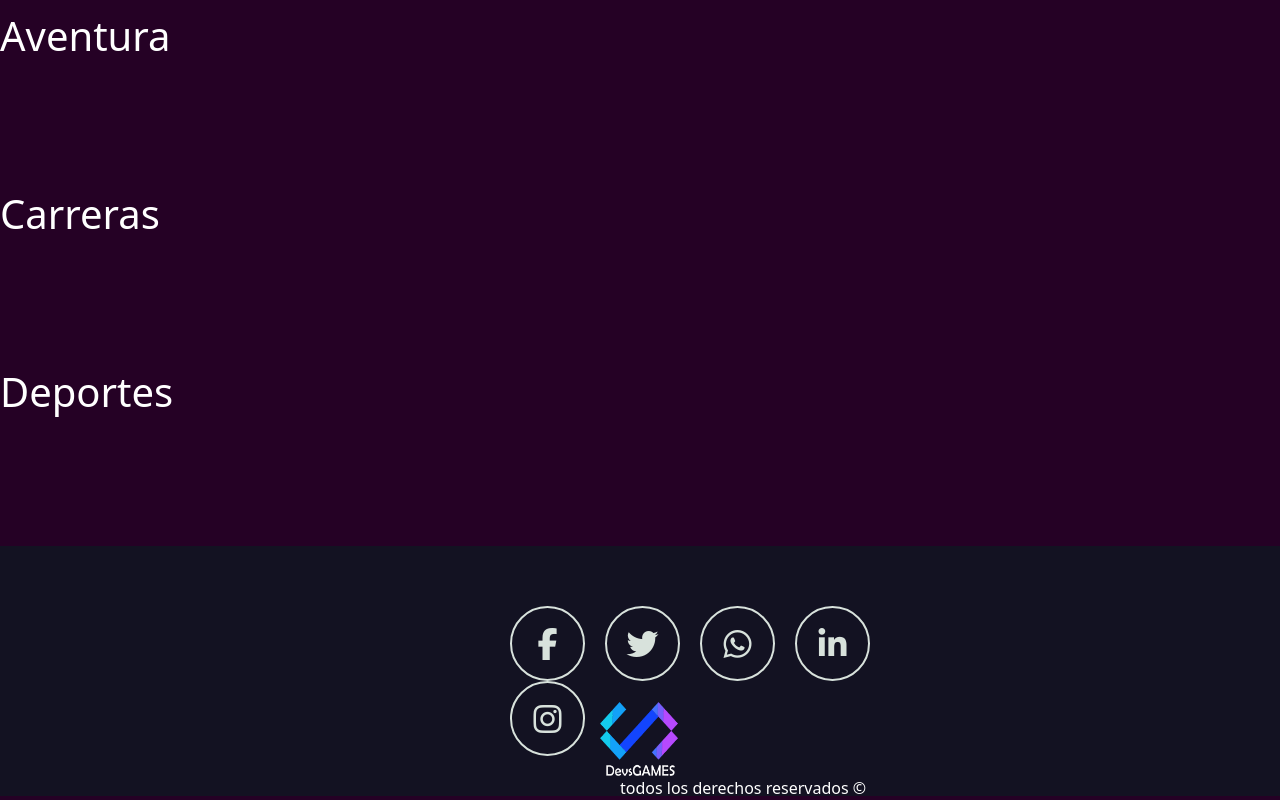
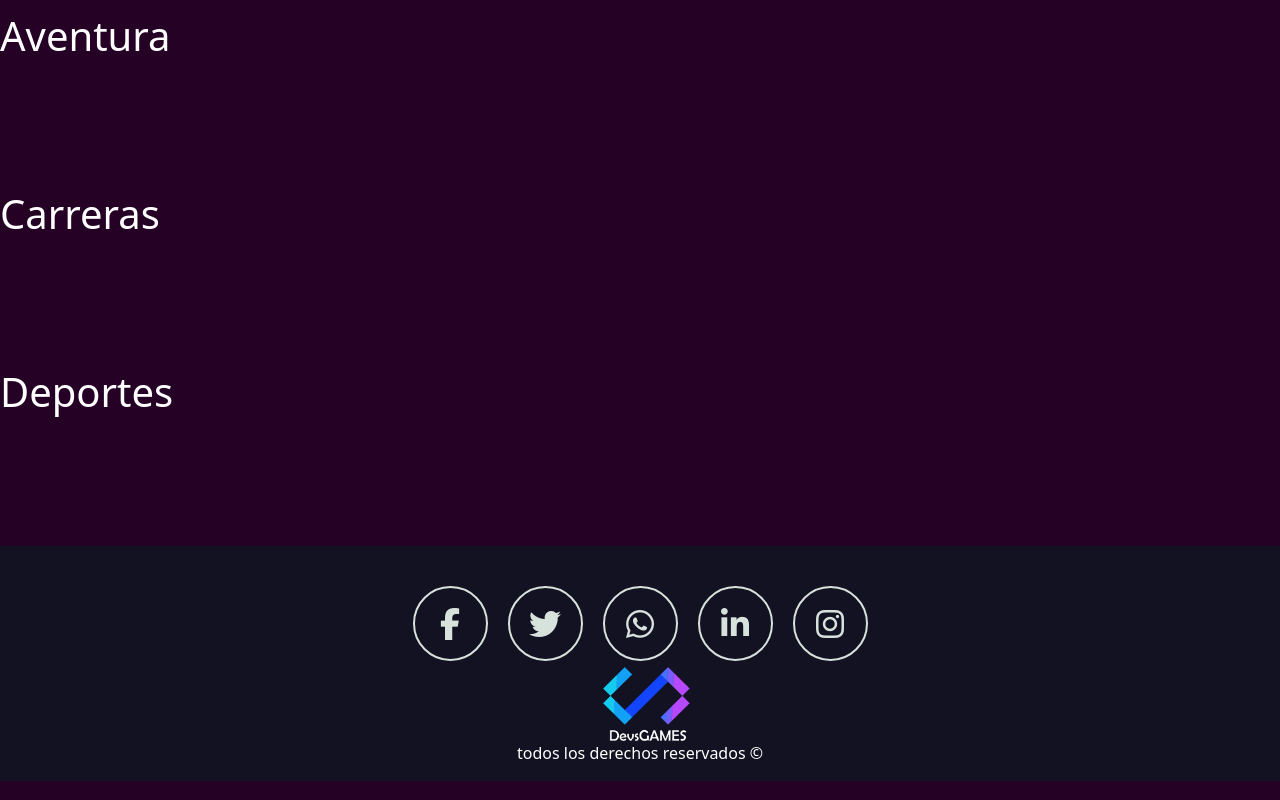
Before and after one commit to FranciscoEscobar19/2da-Entrega, a plain HTML site: page index.html in a window 1280 px wide. Shown: the part 303-1103 px from the top of the page. Drawn offline with nearby package versions, Linux system fonts and the light colour scheme; no server answers; a script that the page names is missing.

Commit message:
Realizando estilos de footer

```diff
--- a/CSS/style.css
+++ b/CSS/style.css
@@ -168,15 +168,14 @@ span{
 }
 footer{
     background-color: #131222;
-    height: 250px;
-    padding: 60px 0;
+    padding-top: 40px;
+
 }
 .redes{
     text-align: center;
     bottom: 10px;
     height: 50%;
-    margin-left: 500px;
-    margin-right: 400px;
+
 }
 .redes a{
     width: 75px;
@@ -245,17 +244,19 @@ footer{
     text-shadow: 0 0 15px #bc2a8d;
     transition: all 0.5s ease;
 }
+
 .devsgames{
     height: 80px;
     width: 80px;
-    margin-top: 25px;
-    margin-right: 200px;
-    margin-left: -280px;
+    display: flex;
+    justify-content: center;
+    margin-left: 32%;
+    margin-right: 50%;
 }
 .derechos{
     align-content: center;
     align-items: center;
-    padding-left: 620px;
+    padding-left: px;
 
 
 }
--- a/index.html
+++ b/index.html
@@ -179,45 +179,24 @@
               </div>
             </section>
           </main>
-          <footer>
-            <div class="redes">
-              <a class="facebook" href="#"><i class="fa fa-facebook fa-2x" aria-hidden="true"></i></a>
-              <a class="twitter" href="#"><i class="fa fa-twitter fa-2x" aria-hidden="true"></i></a>
-              <a class="whatsapp" href="#"><i class="fa fa-whatsapp fa-2x" aria-hidden="true"></i></a>
-              <a class="linkedin" href="#"><i class="fa fa-linkedin fa-2x" aria-hidden="true"></i></a>
-              <a class="instagram" href="#"><i class="fa fa-instagram fa-2x" aria-hidden="true"></i></a>
+          <footer class="d-flex flex-column">
+            <div class="conteiner ">
+            <div class="redes row d-flex justify-content-center">
+              <a class="facebook col-2" href="#"><i class="fa fa-facebook fa-2x" aria-hidden="true"></i></a>
+              <a class="twitter col-2" href="#"><i class="fa fa-twitter fa-2x" aria-hidden="true"></i></a>
+              <a class="whatsapp col-2" href="#"><i class="fa fa-whatsapp fa-2x" aria-hidden="true"></i></a>
+              <a class="linkedin col-2" href="#"><i class="fa fa-linkedin fa-2x" aria-hidden="true"></i></a>
+              <a class="instagram col-2" href="#"><i class="fa fa-instagram fa-2x" aria-hidden="true"></i></a>
             </div>
-            <img class="devsgames" src="./IMG/LOGO BLANCO.png" alt="logo">
-            <p class="derechos">todos los derechos reservados &copy;</p>
-
-        <!-- <section class="conteiner">
-            <div class="row justify-content-center m-2">
-                <div class="col-sm-11 col-md-11 col-lg-4 ">
-                    <p> Lorem ipsum dolor sit amet consectetur adipisicing elit. Deserunt a voluptatum eos non debitis, placeat repellat repudiandae ex soluta quaerat voluptatem. Amet eum modi commodi dolorem laborum veritatis, ex impedit, et aliquam veniam officiis enim quibusdam ducimus libero dolores cum beatae unde minima nisi, dolore voluptate. Numquam saepe quam quisquam.</p>
-
-                </div>
-                <div class="col-sm-11 col-md-11 col-lg-3 ">
-                    <p> Lorem ipsum dolor sit amet consectetur adipisicing elit. Deserunt a voluptatum eos non debitis, placeat repellat repudiandae ex soluta quaerat voluptatem. Amet eum modi commodi dolorem laborum veritatis, ex impedit, et aliquam veniam officiis enim quibusdam ducimus libero dolores cum beatae unde minima nisi, dolore voluptate. Numquam saepe quam quisquam.</p>
-
-                </div>
-                <div class="col-sm-11 col-md-11 col-lg-4">
-                    <p> Lorem ipsum dolor sit amet consectetur adipisicing elit. Deserunt a voluptatum eos non debitis, placeat repellat repudiandae ex soluta quaerat voluptatem. Amet eum modi commodi dolorem laborum veritatis, ex impedit, et aliquam veniam officiis enim quibusdam ducimus libero dolores cum beatae unde minima nisi, dolore voluptate. Numquam saepe quam quisquam.</p>
-
-                  </div>
-                </div>
-              </section> -->
-              <!-- <div class="redes">
-                  <ul>
-                    <li class="facebook"><a href="#"><i class="fa fa-facebook fa-2x" aria-hidden="true"></i></a></li>
-                    <li class="twitter"><a href="#"><i class="fa fa-twitter fa-2x" aria-hidden="true"></i></a></li>
-                    <li class="whatsapp"><a href="#"><i class="fa fa-whatsapp fa-2x" aria-hidden="true"></i></a></li>
-                    <li class="linkedin"><a href="#"><i class="fa fa-linkedin fa-2x" aria-hidden="true"></i></a></li>
-                    <li class="instagram"><a href="#"><i class="fa fa-instagram fa-2x" aria-hidden="true"></i></a></li>
-                  </ul>
-                  <div>
-                    <img src="./IMG/LOGO BLANCO.png" alt="logo">
-                  </div>
-              </div> -->
+            </div>
+            <article class="d-flex justify-content-center">
+            <div class="conteiner">
+            <div class="d-flex flex-column row jus">
+            <img class="devsgames col-5 d-flex justify-content-center" src="./IMG/LOGO BLANCO.png" alt="logo">
+            <p class="derechos col-12 justify-content-center">todos los derechos reservados &copy;</p>
+            </div>
+           </div>
+          </article>
             </footer>
           </body>
           <script src="https://cdn.jsdelivr.net/npm/bootstrap@5.3.0-alpha1/dist/js/bootstrap.bundle.min.js" integrity="sha384-w76AqPfDkMBDXo30jS1Sgez6pr3x5MlQ1ZAGC+nuZB+EYdgRZgiwxhTBTkF7CXvN" crossorigin="anonymous"></script>
```
Also changed, not shown: HTML/CrudStock.html (+1 -1 lines), JS/crudStock.js (+10 -9 lines).
